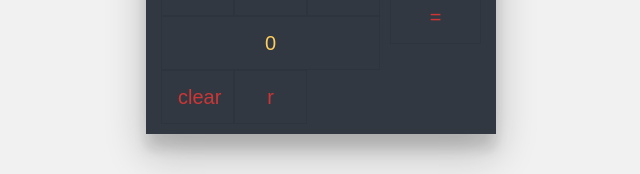
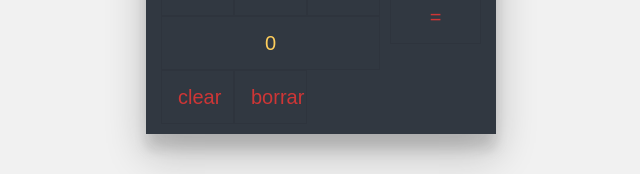
Before and after one commit to Eloyts97/CalcApp, a React (Create React App) app: page / in a window 1280 px wide. Shown: the part 331-505 px from the top of the page, without its empty margins (327-967 px from the left). Built offline with nearby package versions, Linux system fonts and the light colour scheme; a web font is replaced by a local one.

Commit message:
Añadidos los cambios del archivo src/App.jsx

```diff
--- a/src/App.jsx
+++ b/src/App.jsx
@@ -28,7 +28,7 @@ const App = () => {
                 </div>
                 <div className="functions">
                     <button>clear</button>
-                    <button>r</button>
+                    <button>borrar</button>
                 </div>
             </div>
             <div className="column-right">
```
